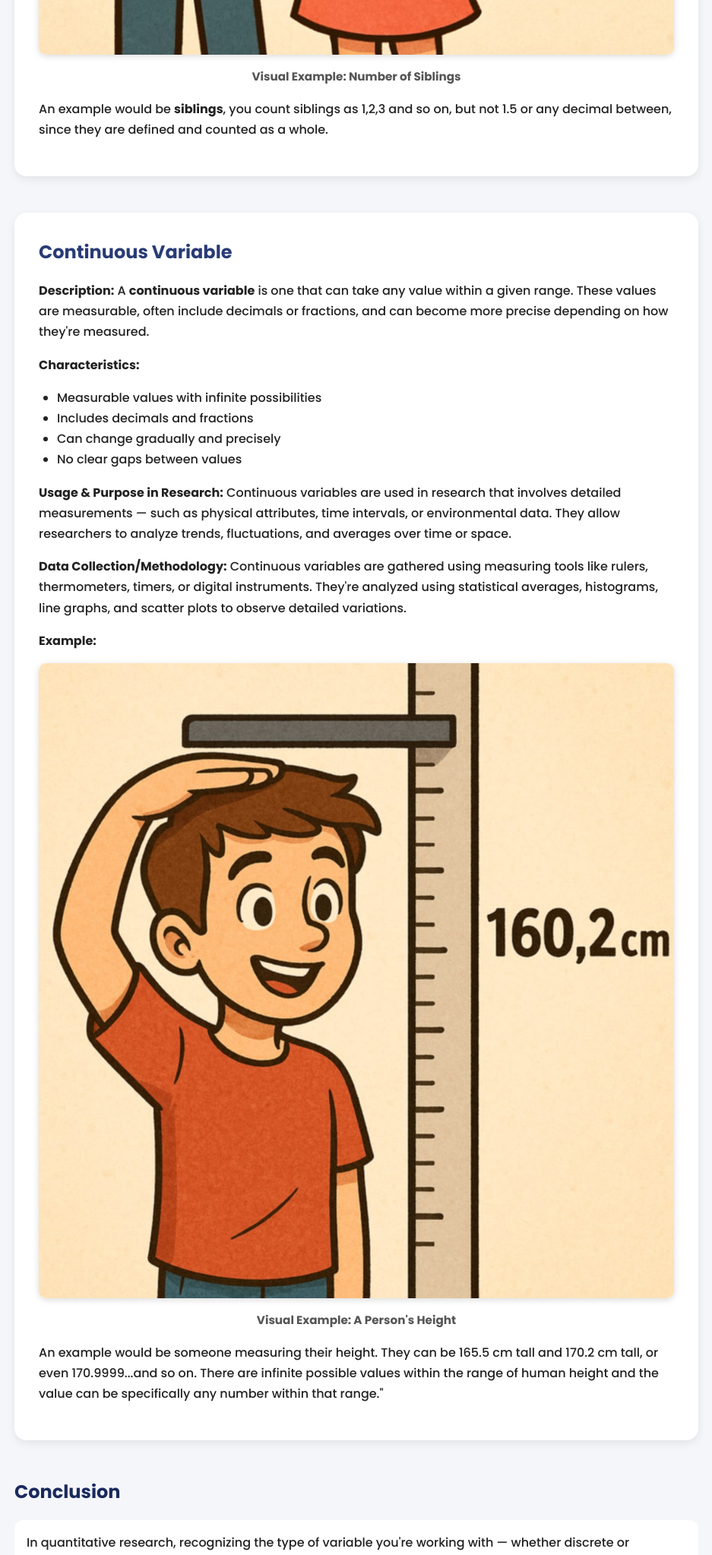
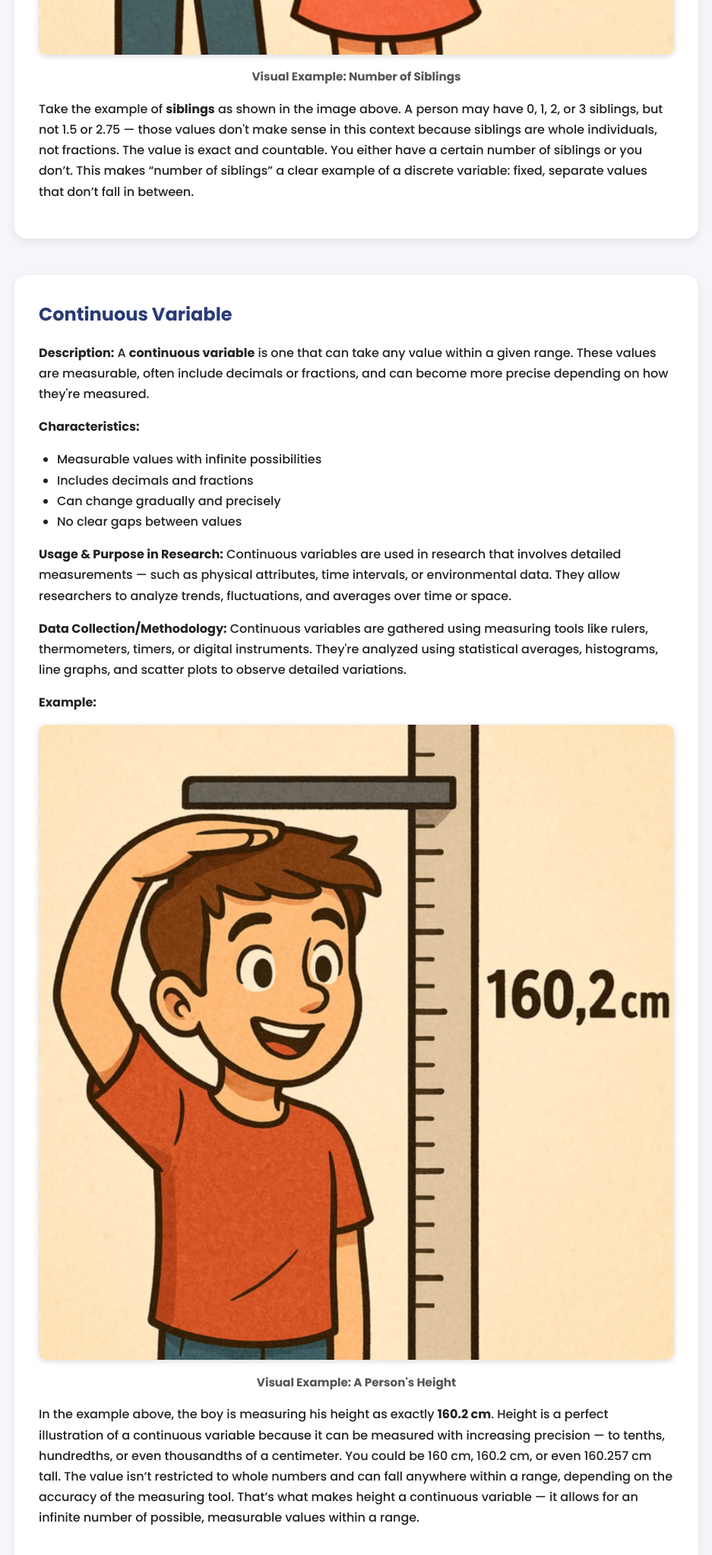
Before and after one commit to ICTSTUDENT01/davebermejo12-ICT, a plain HTML site: page index.html in a window 1280 px wide. Shown: the part 2160-4207 px from the top of the page at 76% size, without its empty margins (171-1108 px from the left). Drawn offline with Linux system fonts and the light colour scheme.

Commit message:
Update index.html

```diff
--- a/index.html
+++ b/index.html
@@ -61,9 +61,7 @@
             <p class="caption"><strong>Visual Example: Number of Siblings</strong></p>
           </div>
           <p>
-            An example would be <b>siblings</b>, you count siblings as 1,2,3 and so on, but not 1.5 or any decimal between, since they are defined and counted as a whole.
-
-
+            Take the example of <strong>siblings</strong> as shown in the image above. A person may have 0, 1, 2, or 3 siblings, but not 1.5 or 2.75 — those values don't make sense in this context because siblings are whole individuals, not fractions. The value is exact and countable. You either have a certain number of siblings or you don’t. This makes “number of siblings” a clear example of a discrete variable: fixed, separate values that don’t fall in between.
           </p>
         </section>
 
@@ -91,7 +89,7 @@
             <p class="caption"><strong>Visual Example: A Person's Height</strong></p>
           </div>
           <p>
-           An example would be someone measuring their height. They can be 165.5 cm tall and 170.2 cm tall, or even 170.9999...and so on. There are infinite possible values within the range of human height and the value can be specifically any number within that range."
+           In the example above, the boy is measuring his height as exactly <strong>160.2 cm</strong>. Height is a perfect illustration of a continuous variable because it can be measured with increasing precision — to tenths, hundredths, or even thousandths of a centimeter. You could be 160 cm, 160.2 cm, or even 160.257 cm tall. The value isn’t restricted to whole numbers and can fall anywhere within a range, depending on the accuracy of the measuring tool. That’s what makes height a continuous variable — it allows for an infinite number of possible, measurable values within a range.
           </p>
         </section>
 
```
